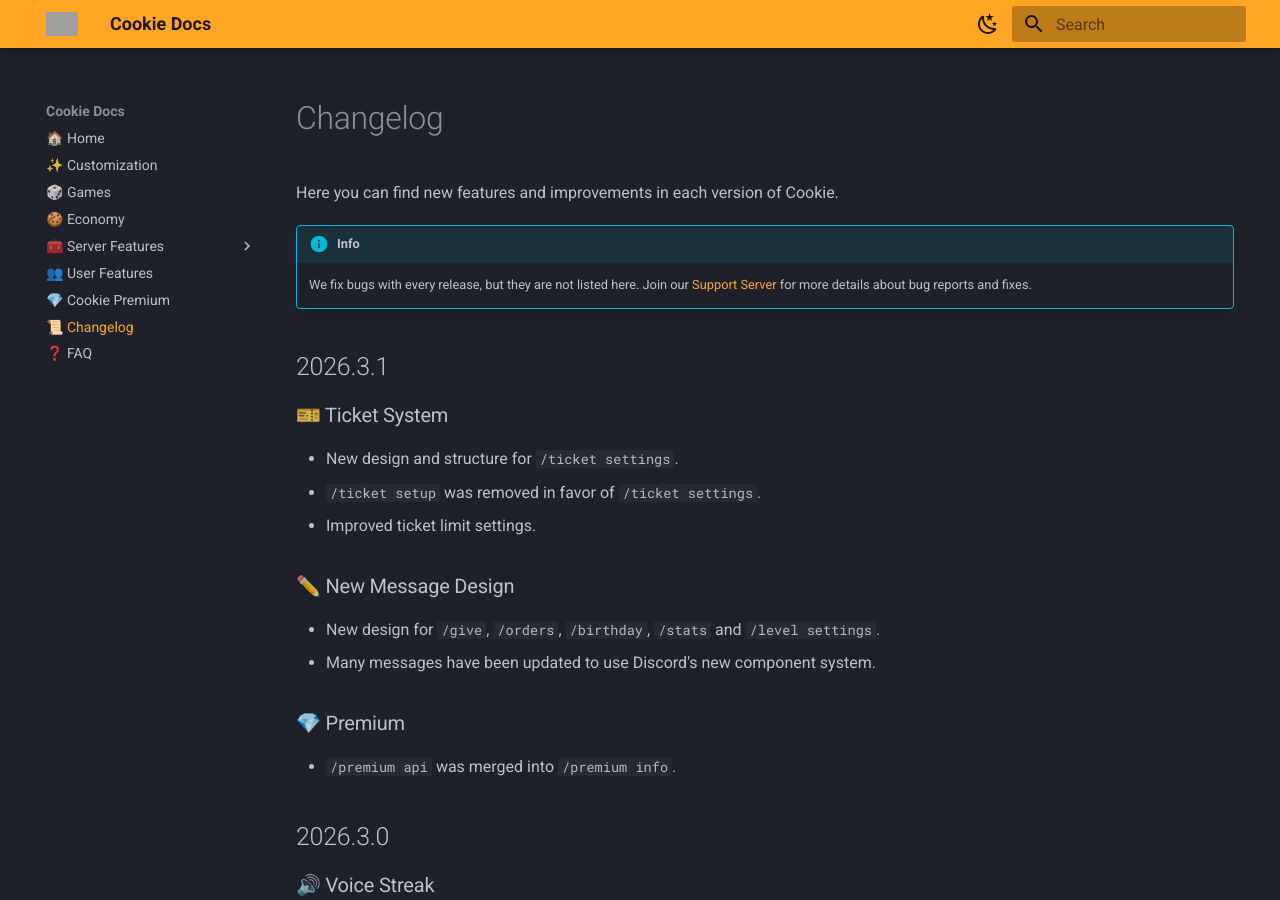
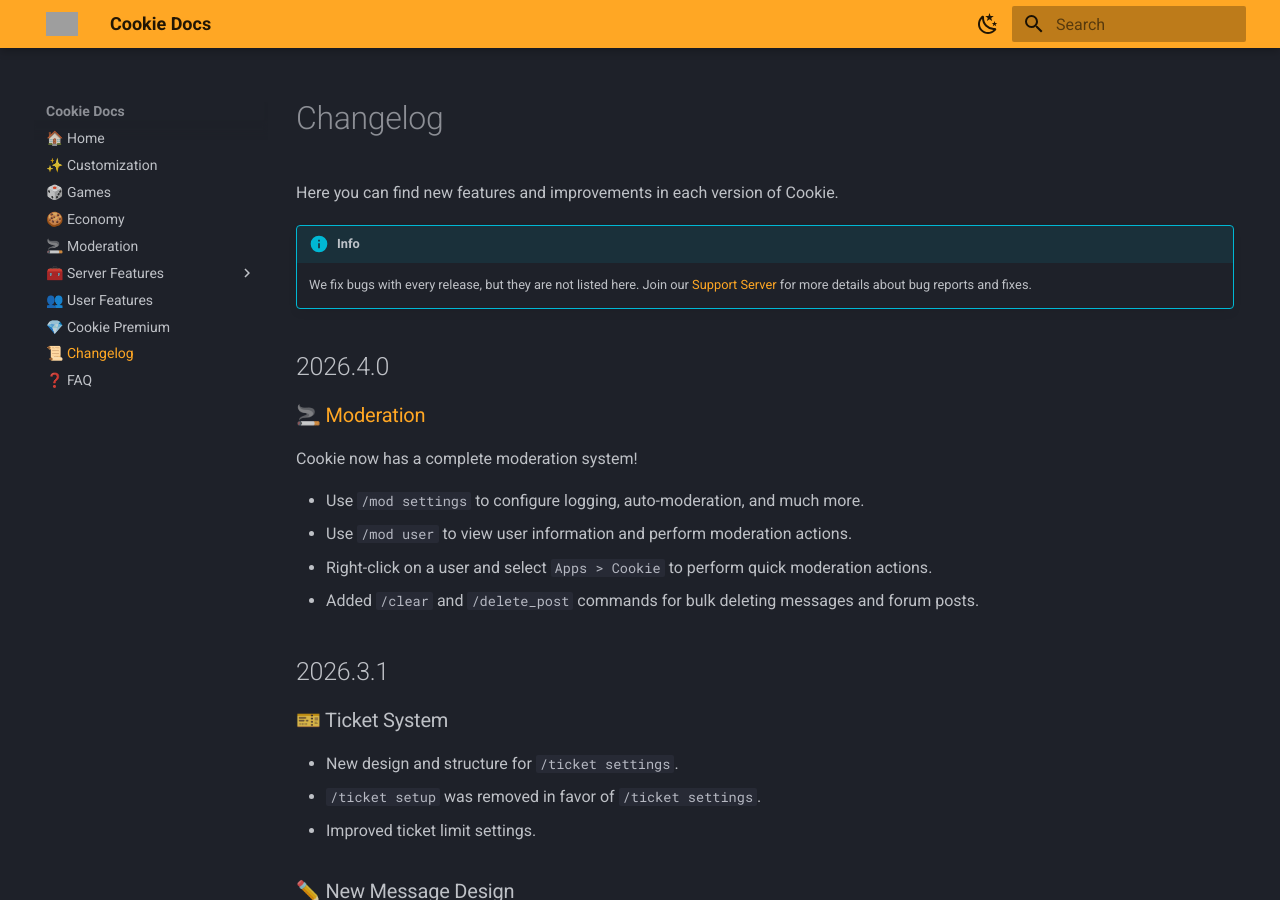
Before and after one commit to CookieAppTeam/docs, an MkDocs documentation site: the page built from docs/changelog.md, in a window 1280 px wide and 900 px high. Built offline with MkDocs 1.6.1 and Material for MkDocs 9.7.7, drawn with Linux system fonts in a browser that asks for light colours; grey boxes are pictures that could not be loaded.

Commit message:
Add moderation page (#7)
* Add moderation page

* Explain violations

* Add antispam image

* Change chapter order

* Add user commands as tip

* Add moderation changelog

```diff
--- a/docs/changelog.md
+++ b/docs/changelog.md
@@ -10,6 +10,16 @@ Here you can find new features and improvements in each version of Cookie.
     We fix bugs with every release, but they are not listed here. Join our
     [Support Server](https://cookieapp.me/support) for more details about bug reports and fixes.
 
+
+## 2026.4.0
+
+### 🚬 [Moderation](moderation.md)
+Cookie now has a complete moderation system!
+
+- Use `/mod settings` to configure logging, auto-moderation, and much more.
+- Use `/mod user` to view user information and perform moderation actions.
+- Right-click on a user and select `Apps > Cookie` to perform quick moderation actions.
+- Added `/clear` and `/delete_post` commands for bulk deleting messages and forum posts.
 
 ## 2026.3.1
 
--- a/mkdocs.yml
+++ b/mkdocs.yml
@@ -63,6 +63,7 @@ nav:
   - ✨ Customization: customization.md
   - 🎲 Games: games.md
   - 🍪 Economy: economy.md
+  - 🚬 Moderation: moderation.md
   - 🧰 Server Features:
     - features/index.md
     - Birthday: features/birthday.md
```
Also changed, not shown: docs/moderation.md (added, +39 -0 lines).
